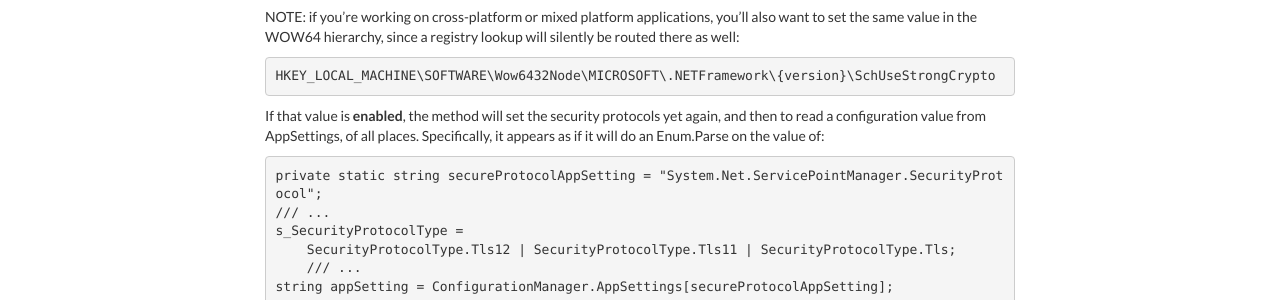
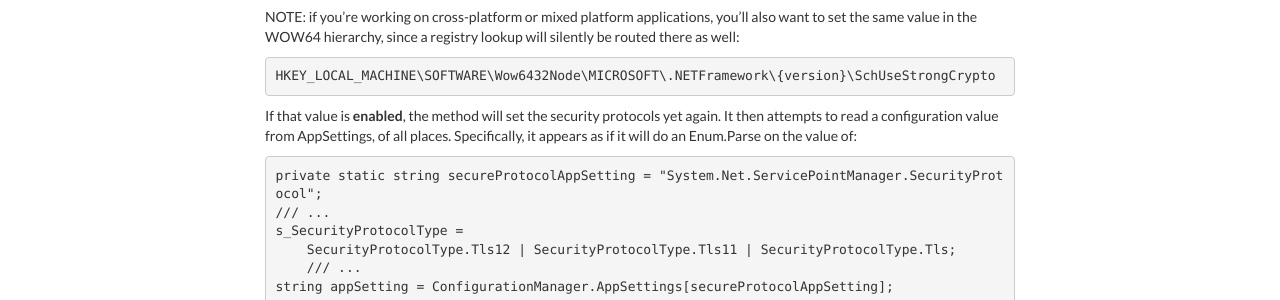
Before and after one commit to jmrgn/jmrgn.github.io, a Jekyll site: the page built from _posts/2015-06-03-diagnosing-a-generic-tls-error.md, in a window 1280 px wide and 900 px high, scrolled down 4700 px. Shown: the part 153-453 px from the top of the window. Built offline with Jekyll 4.4.1, drawn with Linux system fonts in a browser that asks for light colours; nearby versions of some CDN libraries; Markdown is read by kramdown in place of the engine named in the settings; comment, search, counter and statistics services are not loaded.

Commit message:
Phrasing

````diff
--- a/_posts/2015-06-03-diagnosing-a-generic-tls-error.md
+++ b/_posts/2015-06-03-diagnosing-a-generic-tls-error.md
@@ -206,7 +206,7 @@ HKEY_LOCAL_MACHINE\SOFTWARE\Wow6432Node\MICROSOFT\.NETFramework\{version}\SchUse
 ```
 
 
-If that value is **enabled**, the method will set the security protocols yet again, and then to read a configuration value from AppSettings, of all places. Specifically, it appears as if it will do an Enum.Parse on the value of:
+If that value is **enabled**, the method will set the security protocols yet again. It then attempts to read a configuration value from AppSettings, of all places. Specifically, it appears as if it will do an Enum.Parse on the value of:
 
 ```
 private static string secureProtocolAppSetting = "System.Net.ServicePointManager.SecurityProtocol";
````
